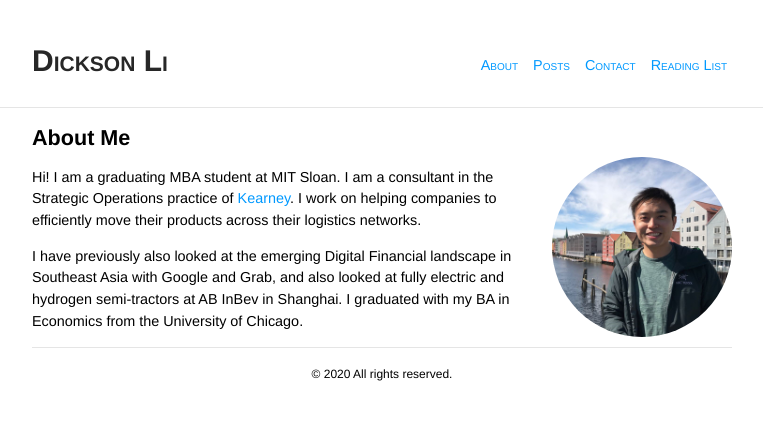
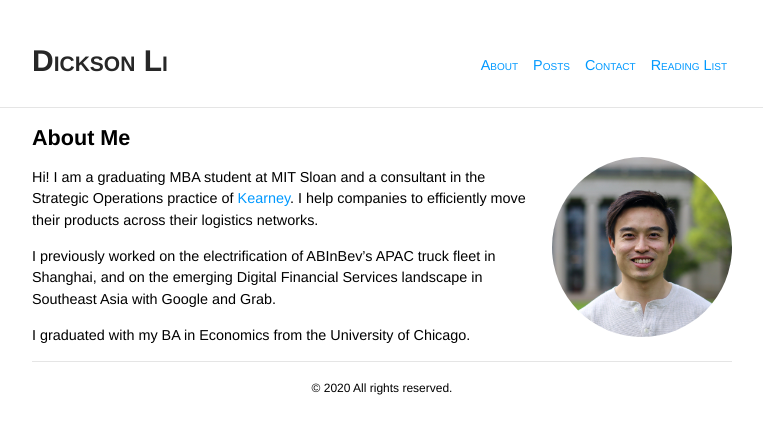
Before and after one commit to nicksolid/nicksolid.github.io, a Jekyll site: the page built from index.md, in a window 1280 px wide. Shown: the top 434 px of the page, without its empty margins (258-1021 px from the left). Built offline with Jekyll 4.4.1, drawn with Linux system fonts in a browser that asks for light colours; some web fonts are replaced; our own code applies the rules of GitHub Pages for plain Markdown files.

Commit message:
Update picture desc

```diff
--- a/index.md
+++ b/index.md
@@ -1,11 +1,14 @@
 ---
 layout: default
+title: "Dickson Li"
 ---
 
 ## About Me
 
-<img class="profile-picture" src="sherlock.jpg">
+<img class="profile-picture" src="sherlock.jpeg">
 
-Hi! I am a graduating MBA student at MIT Sloan. I am a consultant in the Strategic Operations practice of [Kearney](https://www.kearney.com/). I work on helping companies to efficiently move their products across their logistics networks.
+Hi! I am a graduating MBA student at MIT Sloan and a consultant in the Strategic Operations practice of [Kearney](https://www.kearney.com/). I help companies to efficiently move their products across their logistics networks.
 
-I have previously also looked at the emerging Digital Financial landscape in Southeast Asia with Google and Grab, and also looked at fully electric and hydrogen semi-tractors at AB InBev in Shanghai. I graduated with my BA in Economics from the University of Chicago.
+I previously worked on the electrification of ABInBev's APAC truck fleet in Shanghai, and on the emerging Digital Financial Services landscape in Southeast Asia with Google and Grab.
+
+I graduated with my BA in Economics from the University of Chicago.
```
Also changed, not shown: posts.md (+1 -1 lines), reading_list.md (+1 -1 lines), sherlock.jpeg (added), sherlock.jpg (deleted).
